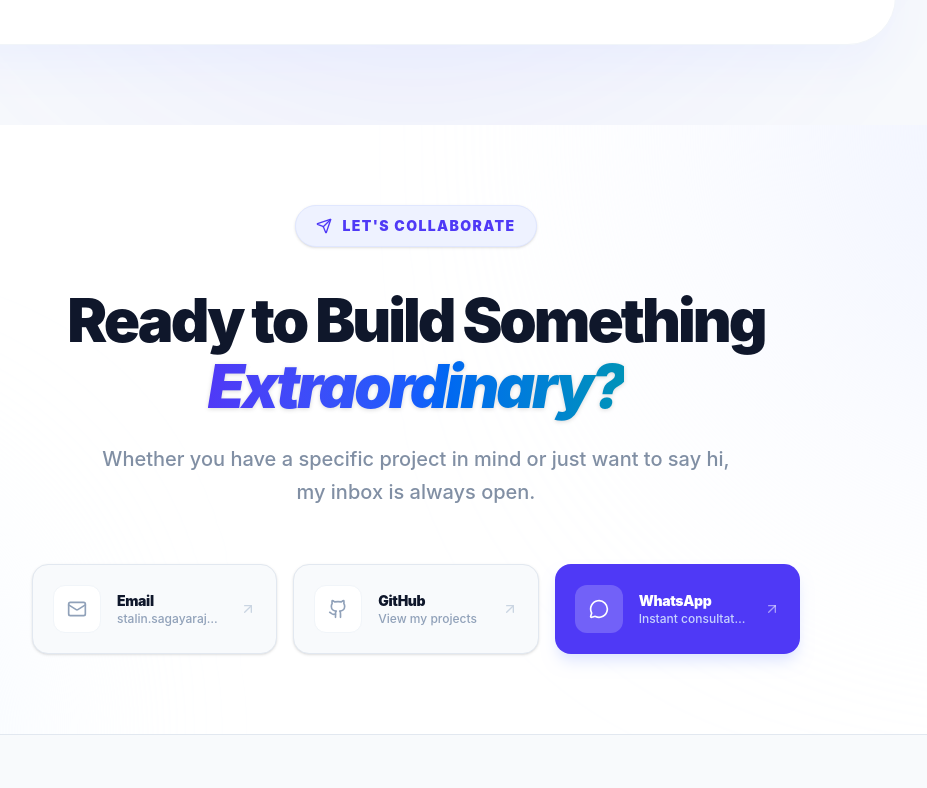
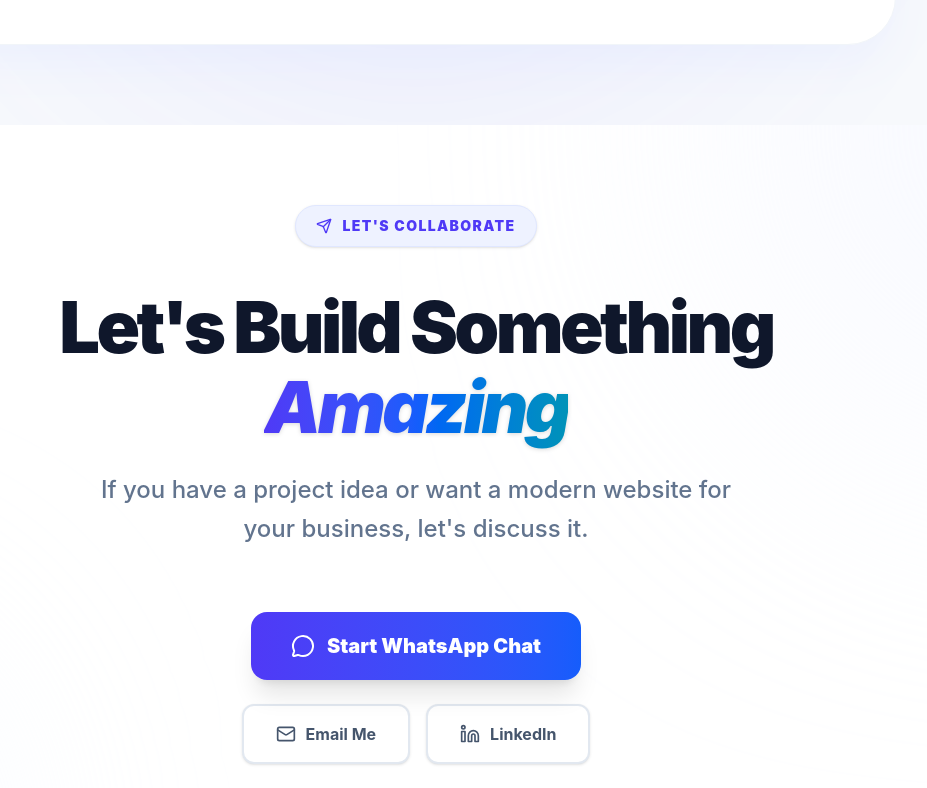
Before and after one commit to stalinSaga04/portfolio, a React (Vite) app: page / in a window 1280 px wide. Shown: the part 4352-5140 px from the top of the page, without its empty margins (224-1151 px from the left). Built offline with nearby package versions, Linux system fonts and the light colour scheme.

Commit message:
feat(ui): redesign contact section for better conversion

```diff
--- a/src/components/Contact.jsx
+++ b/src/components/Contact.jsx
@@ -1,78 +1,67 @@
 import React from 'react';
-import { Mail, Github, MessageCircle, Send, ArrowUpRight } from 'lucide-react';
+import { Mail, MessageCircle, Send, Linkedin } from 'lucide-react';
 
 const Contact = () => {
     return (
-        <section id="contact" className="py-16 md:py-24 bg-white px-4 sm:px-6 lg:px-8 relative overflow-hidden">
+        <section id="contact" className="py-20 md:py-32 bg-white px-4 sm:px-6 lg:px-8 relative overflow-hidden">
             {/* Background Decor */}
-            <div className="absolute top-0 right-0 w-[600px] h-[600px] bg-indigo-50 blur-[150px] rounded-full -translate-y-1/2 translate-x-1/2"></div>
-            <div className="absolute bottom-0 left-0 w-[400px] h-[400px] bg-blue-50 blur-[120px] rounded-full translate-y-1/2 -translate-x-1/2"></div>
+            <div className="absolute top-0 right-0 w-[600px] h-[600px] bg-indigo-50/50 blur-[150px] rounded-full -translate-y-1/2 translate-x-1/2 pointer-events-none"></div>
+            <div className="absolute bottom-0 left-0 w-[400px] h-[400px] bg-blue-50/50 blur-[120px] rounded-full translate-y-1/2 -translate-x-1/2 pointer-events-none"></div>
 
-            <div className="max-w-7xl mx-auto relative z-10 text-center">
-                <div className="inline-block mb-8 md:mb-10">
+            <div className="max-w-4xl mx-auto relative z-10 text-center">
+                <div className="inline-block mb-8 md:mb-10 animate-fade-in">
                     <div className="flex items-center gap-2.5 px-4 sm:px-5 py-2 sm:py-2.5 rounded-full bg-indigo-50 border border-indigo-100 text-indigo-600 text-xs sm:text-sm font-black uppercase tracking-widest shadow-sm">
                         <Send className="w-3.5 h-3.5 sm:w-4 sm:h-4" />
                         Let's Collaborate
                     </div>
                 </div>
 
-                <h2 className="text-4xl sm:text-5xl md:text-6xl font-black text-slate-900 mb-4 md:mb-6 tracking-tighter leading-[1.1] px-1">
-                    Ready to Build Something <br className="hidden sm:block" />
-                    <span className="text-gradient italic drop-shadow-sm">Extraordinary?</span>
+                <h2 className="text-4xl sm:text-5xl md:text-7xl font-black text-slate-900 mb-6 tracking-tighter leading-[1.1] px-1 animate-fade-in-up">
+                    Let's Build Something <br className="hidden sm:block" />
+                    <span className="text-gradient italic drop-shadow-sm">Amazing</span>
                 </h2>
 
-                <p className="text-base sm:text-lg md:text-xl text-slate-500 max-w-2xl mx-auto mb-10 md:mb-14 leading-relaxed font-medium opacity-80 px-2">
-                    Whether you have a specific project in mind or just want to say hi, my inbox is always open.
+                <p className="text-lg sm:text-xl md:text-2xl text-slate-500 max-w-2xl mx-auto mb-12 md:mb-16 leading-relaxed font-medium opacity-90 px-2 animate-fade-in-up delay-200">
+                    If you have a project idea or want a modern website for your business, let's discuss it.
                 </p>
 
-                <div className="grid grid-cols-1 md:grid-cols-3 gap-4 max-w-3xl mx-auto">
-                    <a
-                        href="mailto:stalin.sagayaraj04@gmail.com"
-                        className="group flex items-center gap-4 p-5 rounded-2xl bg-slate-50 border border-slate-200 hover:bg-white hover:border-indigo-300 transition-all duration-400 shadow-sm hover:shadow-lg hover:shadow-indigo-50"
-                    >
-                        <div className="w-12 h-12 bg-white rounded-xl flex items-center justify-center text-slate-400 group-hover:text-indigo-600 transition-all duration-400 border border-slate-100 group-hover:border-indigo-200 shrink-0">
-                            <Mail className="w-5 h-5" />
-                        </div>
-                        <div className="text-left min-w-0">
-                            <h4 className="text-sm font-black text-slate-900 tracking-tight">Email</h4>
-                            <p className="text-xs text-slate-400 font-medium truncate">stalin.sagayaraj04@gmail.com</p>
-                        </div>
-                        <ArrowUpRight className="w-4 h-4 text-slate-300 group-hover:text-indigo-600 ml-auto shrink-0 group-hover:translate-x-0.5 group-hover:-translate-y-0.5 transition-all" />
-                    </a>
-
-                    <a
-                        href="https://github.com/stalinSaga04"
-                        target="_blank"
-                        rel="noopener noreferrer"
-                        className="group flex items-center gap-4 p-5 rounded-2xl bg-slate-50 border border-slate-200 hover:bg-white hover:border-indigo-300 transition-all duration-400 shadow-sm hover:shadow-lg hover:shadow-indigo-50"
-                    >
-                        <div className="w-12 h-12 bg-white rounded-xl flex items-center justify-center text-slate-400 group-hover:text-indigo-600 transition-all duration-400 border border-slate-100 group-hover:border-indigo-200 shrink-0">
-                            <Github className="w-5 h-5" />
-                        </div>
-                        <div className="text-left min-w-0">
-                            <h4 className="text-sm font-black text-slate-900 tracking-tight">GitHub</h4>
-                            <p className="text-xs text-slate-400 font-medium truncate">View my projects</p>
-                        </div>
-                        <ArrowUpRight className="w-4 h-4 text-slate-300 group-hover:text-indigo-600 ml-auto shrink-0 group-hover:translate-x-0.5 group-hover:-translate-y-0.5 transition-all" />
-                    </a>
-
+                <div className="flex flex-col items-center gap-6 animate-fade-in-up delay-300">
+                    {/* Primary Action */}
                     <a
                         href="https://wa.me/918122139068"
                         target="_blank"
                         rel="noopener noreferrer"
-                        className="group flex items-center gap-4 p-5 rounded-2xl bg-indigo-600 hover:bg-indigo-700 transition-all duration-400 shadow-lg shadow-indigo-100 hover:shadow-indigo-200"
+                        className="group relative w-full sm:w-auto min-w-[280px] px-10 py-5 bg-gradient-to-r from-indigo-600 to-blue-600 text-white rounded-2xl font-black text-xl transition-all duration-300 hover:scale-105 hover:shadow-[0_0_40px_rgba(79,70,229,0.5)] flex items-center justify-center gap-3 overflow-hidden shadow-xl"
                     >
-                        <div className="w-12 h-12 bg-white/20 rounded-xl flex items-center justify-center text-white shrink-0">
-                            <MessageCircle className="w-5 h-5" />
-                        </div>
-                        <div className="text-left min-w-0">
-                            <h4 className="text-sm font-black text-white tracking-tight">WhatsApp</h4>
-                            <p className="text-xs text-indigo-200 font-medium truncate">Instant consultation</p>
-                        </div>
-                        <ArrowUpRight className="w-4 h-4 text-white/50 group-hover:text-white ml-auto shrink-0 group-hover:translate-x-0.5 group-hover:-translate-y-0.5 transition-all" />
+                        <MessageCircle className="w-6 h-6 group-hover:rotate-12 transition-transform duration-300" />
+                        <span>Start WhatsApp Chat</span>
+                        <div className="absolute inset-0 bg-gradient-to-r from-white/0 via-white/10 to-white/0 -translate-x-full group-hover:translate-x-full transition-transform duration-1000"></div>
                     </a>
+
+                    {/* Secondary Actions */}
+                    <div className="flex flex-col sm:flex-row items-center gap-4 w-full sm:w-auto">
+                        <a
+                            href="mailto:stalin.sagayaraj04@gmail.com"
+                            className="flex items-center justify-center gap-2.5 px-8 py-4 w-full sm:w-auto rounded-xl border-2 border-slate-200 text-slate-600 font-bold bg-white hover:border-indigo-600 hover:text-indigo-600 hover:bg-indigo-50/30 transition-all duration-300 shadow-sm"
+                        >
+                            <Mail className="w-5 h-5" />
+                            <span>Email Me</span>
+                        </a>
+                        <a
+                            href="https://www.linkedin.com/in/stalin-sagayaraj-a-5347b3249/"
+                            target="_blank"
+                            rel="noopener noreferrer"
+                            className="flex items-center justify-center gap-2.5 px-8 py-4 w-full sm:w-auto rounded-xl border-2 border-slate-200 text-slate-600 font-bold bg-white hover:border-blue-600 hover:text-blue-600 hover:bg-blue-50/30 transition-all duration-300 shadow-sm"
+                        >
+                            <Linkedin className="w-5 h-5" />
+                            <span>LinkedIn</span>
+                        </a>
+                    </div>
                 </div>
             </div>
+
+            {/* Subtle Divider Overlay */}
+            <div className="absolute inset-x-0 bottom-0 h-px bg-gradient-to-r from-transparent via-slate-200 to-transparent"></div>
         </section>
     );
 };
```
